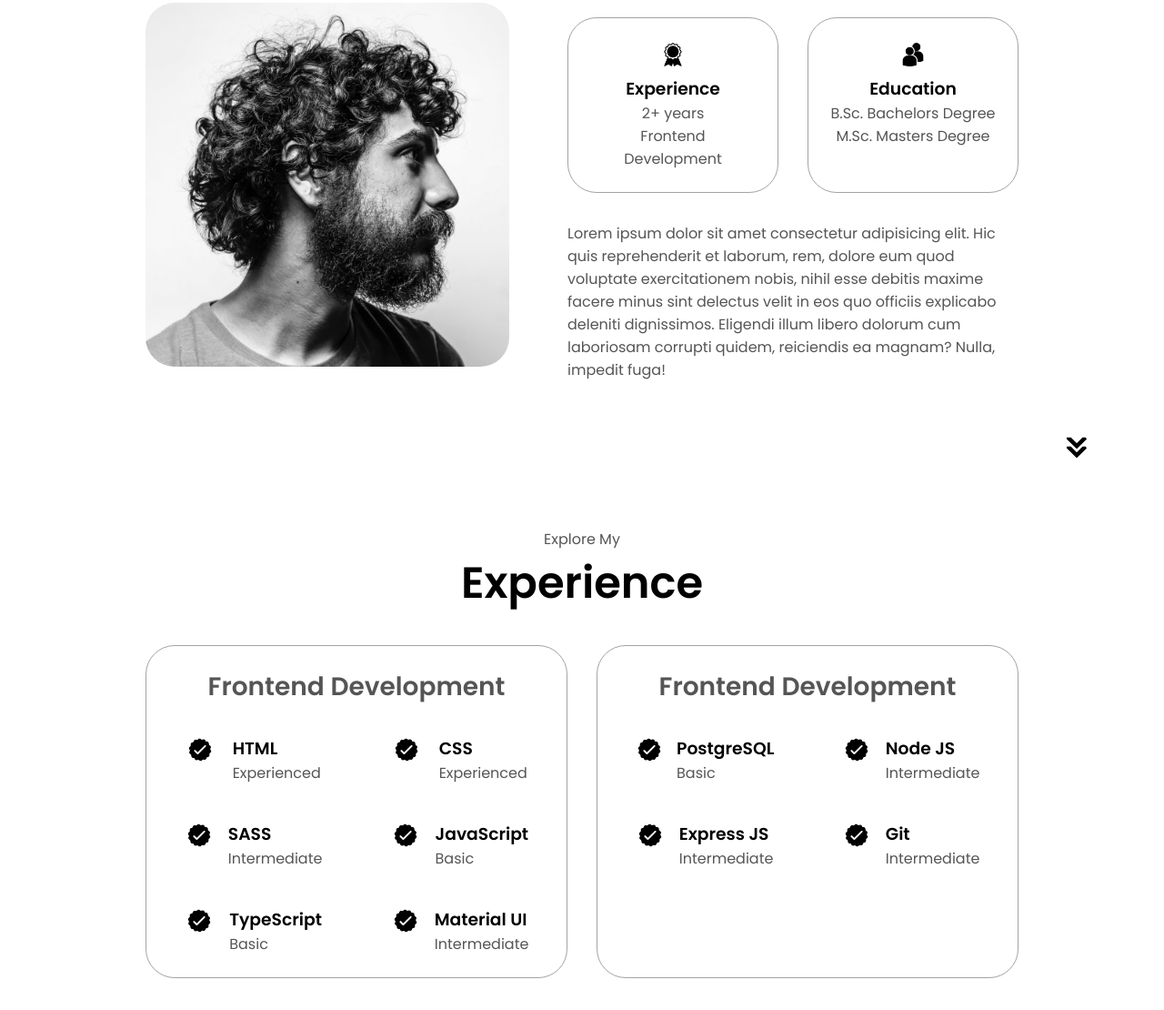
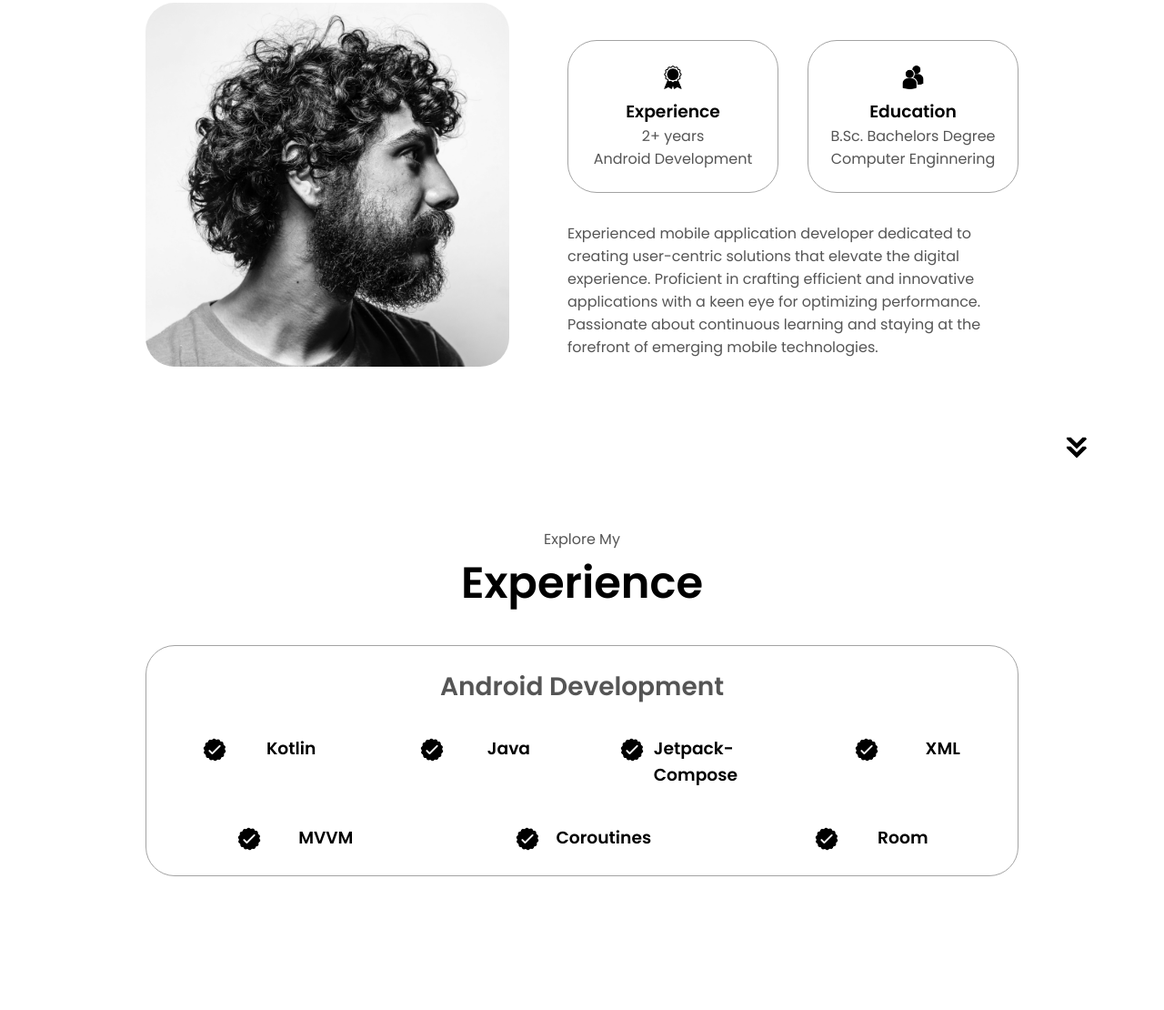
Before and after one commit to mecitdeniz/mecitdeniz.github.io, a plain HTML site: page index.html in a window 1280 px wide. Shown: the part 1116-2226 px from the top of the page at 91% size. Drawn offline with Linux system fonts and the light colour scheme.

Commit message:
info fix

```diff
--- a/index.html
+++ b/index.html
@@ -21,7 +21,7 @@
       </div>
     </nav>
     <nav id="hamburger-nav">
-      <div class="logo">John Doe</div>
+      <div class="logo">Mecit Deniz</div>
       <div class="hamburger-menu">
         <div class="hamburger-icon" onclick="toggleMenu()">
           <span></span>
@@ -42,8 +42,8 @@
       </div>
       <div class="section__text">
         <p class="section__text__p1">Hello, I'm</p>
-        <h1 class="title">John Doe</h1>
-        <p class="section__text__p2">Frontend Developer</p>
+        <h1 class="title">Mecit Deniz</h1>
+        <p class="section__text__p2">Android Developer</p>
         <div class="btn-container">
           <button
             class="btn btn-color-2"
@@ -60,13 +60,13 @@
             src="./assets/linkedin.png"
             alt="My LinkedIn profile"
             class="icon"
-            onclick="location.href='https://linkedin.com/'"
+            onclick="location.href='https://www.linkedin.com/in/mecitdeniz/'"
           />
           <img
             src="./assets/github.png"
             alt="My Github profile"
             class="icon"
-            onclick="location.href='https://github.com/'"
+            onclick="location.href='https://github.com/mecitdeniz'"
           />
         </div>
       </div>
@@ -91,7 +91,7 @@
                 class="icon"
               />
               <h3>Experience</h3>
-              <p>2+ years <br />Frontend Development</p>
+              <p>2+ years <br />Android Development</p>
             </div>
             <div class="details-container">
               <img
@@ -100,17 +100,14 @@
                 class="icon"
               />
               <h3>Education</h3>
-              <p>B.Sc. Bachelors Degree<br />M.Sc. Masters Degree</p>
+              <p>B.Sc. Bachelors Degree<br />Computer Enginnering</p>
             </div>
           </div>
           <div class="text-container">
             <p>
-              Lorem ipsum dolor sit amet consectetur adipisicing elit. Hic quis
-              reprehenderit et laborum, rem, dolore eum quod voluptate
-              exercitationem nobis, nihil esse debitis maxime facere minus sint
-              delectus velit in eos quo officiis explicabo deleniti dignissimos.
-              Eligendi illum libero dolorum cum laboriosam corrupti quidem,
-              reiciendis ea magnam? Nulla, impedit fuga!
+              Experienced mobile application developer dedicated to creating user-centric solutions that elevate the digital experience.
+              Proficient in crafting efficient and innovative applications with a keen eye for optimizing performance.
+              Passionate about continuous learning and staying at the forefront of emerging mobile technologies.
             </p>
           </div>
         </div>
@@ -128,7 +125,7 @@
       <div class="experience-details-container">
         <div class="about-containers">
           <div class="details-container">
-            <h2 class="experience-sub-title">Frontend Development</h2>
+            <h2 class="experience-sub-title">Android Development</h2>
             <div class="article-container">
               <article>
                 <img
@@ -137,8 +134,7 @@
                   class="icon"
                 />
                 <div>
-                  <h3>HTML</h3>
-                  <p>Experienced</p>
+                  <h3>Kotlin</h3>
                 </div>
               </article>
               <article>
@@ -148,8 +144,7 @@
                   class="icon"
                 />
                 <div>
-                  <h3>CSS</h3>
-                  <p>Experienced</p>
+                  <h3>Java</h3>
                 </div>
               </article>
               <article>
@@ -159,8 +154,7 @@
                   class="icon"
                 />
                 <div>
-                  <h3>SASS</h3>
-                  <p>Intermediate</p>
+                  <h3>Jetpack-Compose</h3>
                 </div>
               </article>
               <article>
@@ -170,8 +164,7 @@
                   class="icon"
                 />
                 <div>
-                  <h3>JavaScript</h3>
-                  <p>Basic</p>
+                  <h3>XML</h3>
                 </div>
               </article>
               <article>
@@ -181,8 +174,7 @@
                   class="icon"
                 />
                 <div>
-                  <h3>TypeScript</h3>
-                  <p>Basic</p>
+                  <h3>MVVM</h3>
                 </div>
               </article>
               <article>
@@ -192,24 +184,7 @@
                   class="icon"
                 />
                 <div>
-                  <h3>Material UI</h3>
-                  <p>Intermediate</p>
-                </div>
-              </article>
-            </div>
-          </div>
-          <div class="details-container">
-            <h2 class="experience-sub-title">Frontend Development</h2>
-            <div class="article-container">
-              <article>
-                <img
-                  src="./assets/checkmark.png"
-                  alt="Experience icon"
-                  class="icon"
-                />
-                <div>
-                  <h3>PostgreSQL</h3>
-                  <p>Basic</p>
+                  <h3>Coroutines</h3>
                 </div>
               </article>
               <article>
@@ -219,30 +194,7 @@
                   class="icon"
                 />
                 <div>
-                  <h3>Node JS</h3>
-                  <p>Intermediate</p>
-                </div>
-              </article>
-              <article>
-                <img
-                  src="./assets/checkmark.png"
-                  alt="Experience icon"
-                  class="icon"
-                />
-                <div>
-                  <h3>Express JS</h3>
-                  <p>Intermediate</p>
-                </div>
-              </article>
-              <article>
-                <img
-                  src="./assets/checkmark.png"
-                  alt="Experience icon"
-                  class="icon"
-                />
-                <div>
-                  <h3>Git</h3>
-                  <p>Intermediate</p>
+                  <h3>Room</h3>
                 </div>
               </article>
             </div>
@@ -352,7 +304,7 @@
             alt="Email icon"
             class="icon contact-icon email-icon"
           />
-          <p><a href="mailto:examplemail@gmail.com">Example@gmail.com</a></p>
+          <p><a href="mailto:mecitdenz@gmail.com">mecitdenz@gmail.com</a></p>
         </div>
         <div class="contact-info-container">
           <img
@@ -360,7 +312,7 @@
             alt="LinkedIn icon"
             class="icon contact-icon"
           />
-          <p><a href="https://www.linkedin.com">LinkedIn</a></p>
+          <p><a href="https://www.linkedin.com/in/mecitdeniz/">LinkedIn</a></p>
         </div>
       </div>
     </section>
```
